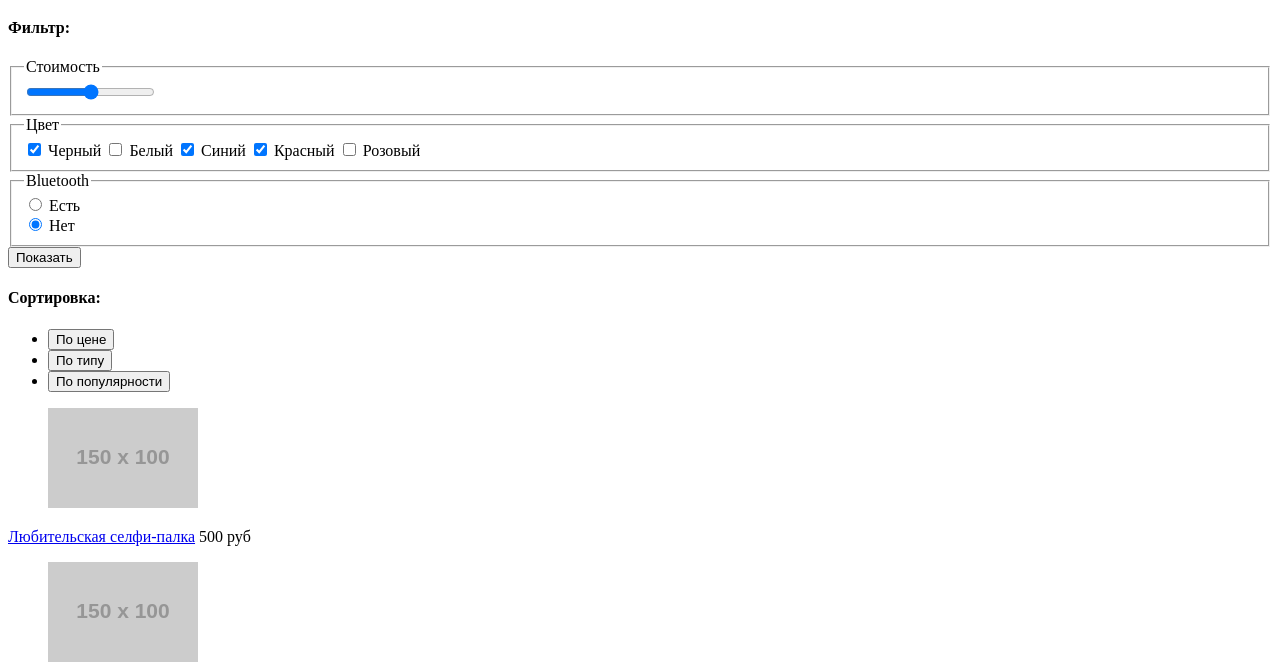
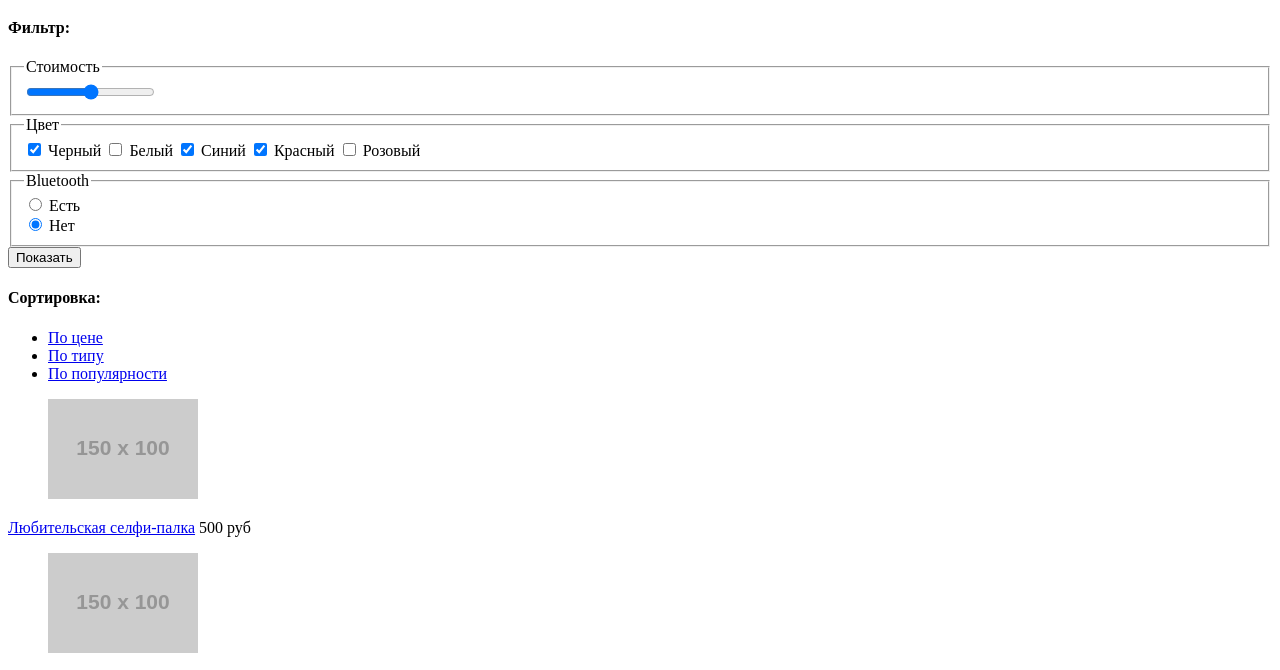
Before and after one commit to mazovladimir/231833-device, a plain HTML site: page catalog.html in a window 1280 px wide. Shown: the part 424-1094 px from the top of the page. Drawn offline with Linux system fonts and the light colour scheme; placeholder pictures from the web are drawn by us.

Commit message:
Catalog.html changed

```diff
--- a/catalog.html
+++ b/catalog.html
@@ -91,9 +91,9 @@
         <div class="sort-navigation">
           <h4>Сортировка:</h4>
           <ul>
-            <li><input type="button" name="price" value="По цене"></li>
-            <li><input type="button" name="type" value="По типу"></li>
-            <li><input type="button" name="popularity" value="По популярности"></li>
+            <li><a href="#">По цене</a></li>
+            <li><a href="#">По типу</a></li>
+            <li><a href="#">По популярности</a></li>
           </ul>
         </div>
         <div class="gallery">
```
